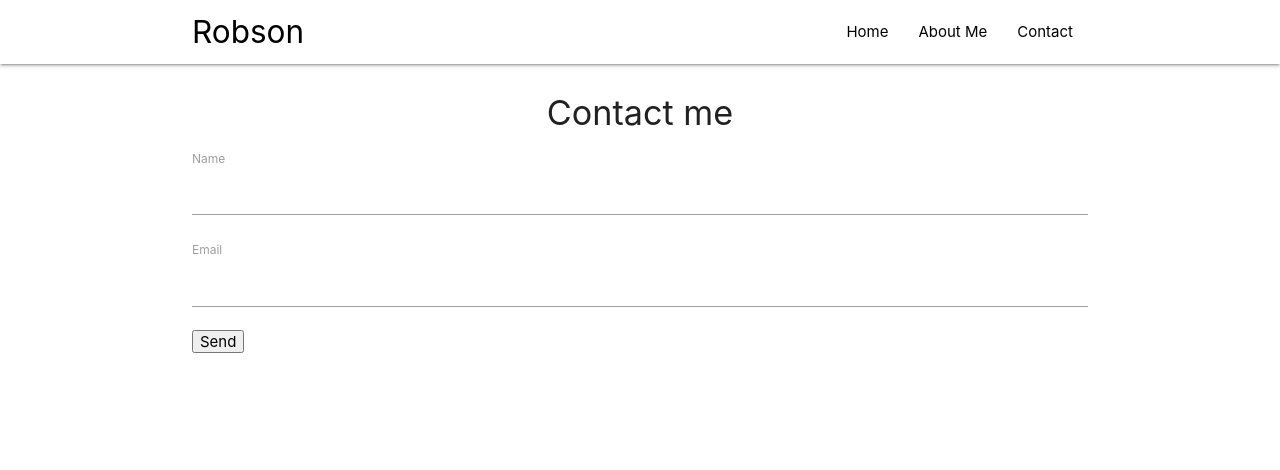
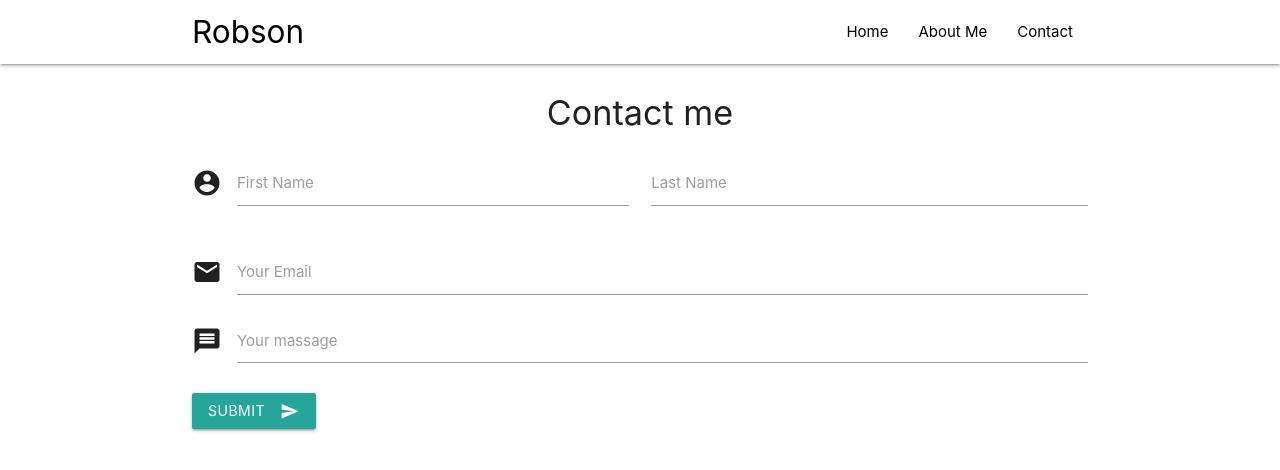
Before and after one commit to Robson456/portfolio-react, a React (Create React App) app: page /contact in a window 1280 px wide. Shown: the top 470 px of the page. Built offline with nearby package versions, Linux system fonts and the light colour scheme.

Commit message:
add formspree

```diff
--- a/src/components/Contact.js
+++ b/src/components/Contact.js
@@ -33,26 +33,9 @@ export default class Contact extends Component {
       <div className="container" style={{marginTop:'2rem'}}>
         <h4 className="center">Contact me</h4>
         <div className="col s12 15 offset-12">
-        <form name="contact" netlify onSubmit={this.handleSubmit}>
-  <p>
-    <label>Name <input type="text" name="name" /></label>
-  </p>
-  <p>
-    <label>Email <input type="email" name="email" /></label>
-  </p>
-  <p>
-    <button type="submit">Send</button>
-  </p>
-</form>
 
-          {/* <form
-            name="contact"
-            method="POST"
-            netlify
-            data-netlify-honeybot="true"
-            onSubmit={this.handleSubmit}
-            >
-            <input type = 'hidden' name="bot-field" />
+
+          <form action="https://formspree.io/przepiorkarobin@gmail.com" method="POST">
             <div className="row">
               <div className="input-field col s6">
                 <i className="material-icons prefix">account_circle</i>
@@ -81,10 +64,10 @@ export default class Contact extends Component {
             <label htmlFor="message">Your massage</label>
           </div>
 
-            <button className="btn waves-effect waves-light" type="submit" name="action">Submit
+            <button className="btn waves-effect waves-light" type="submit">Submit
               <i className="material-icons right ">send</i>
             </button>
-          </form>   */}
+          </form>
 
 
         </div>
```
